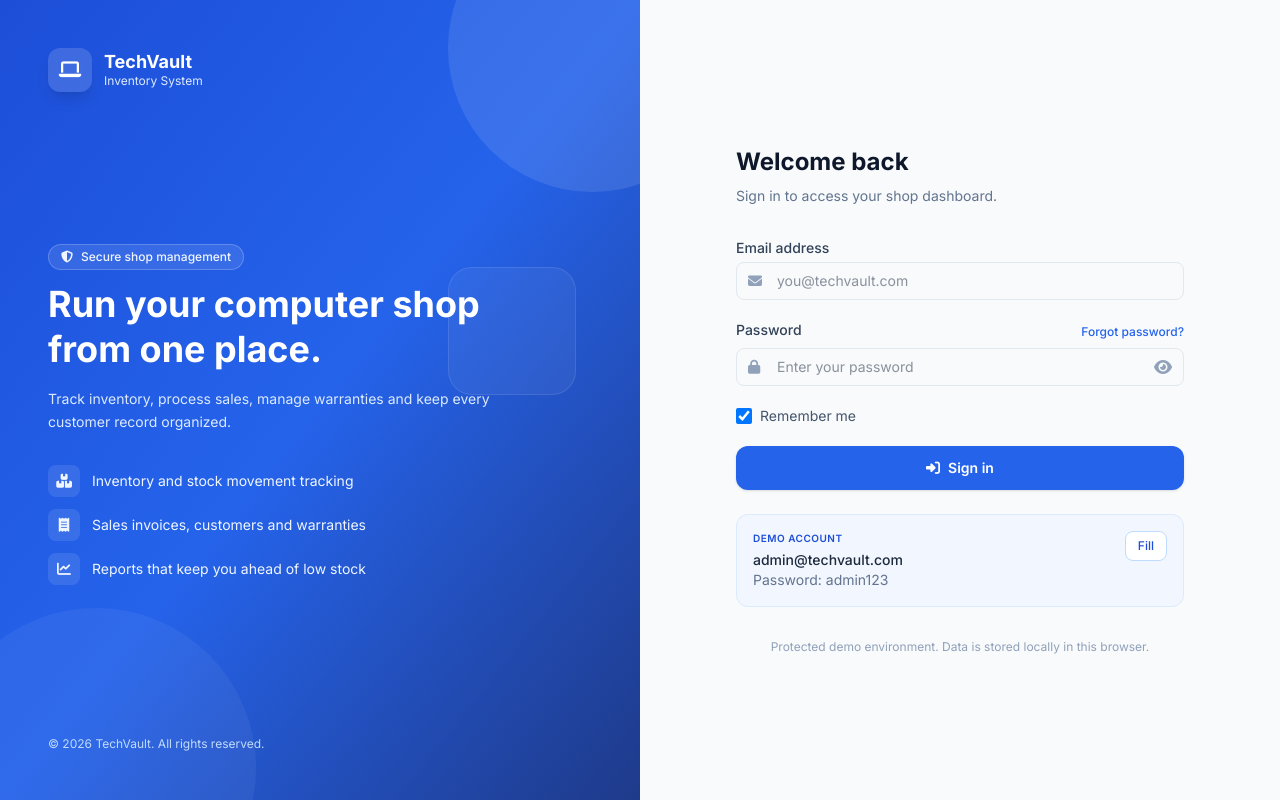
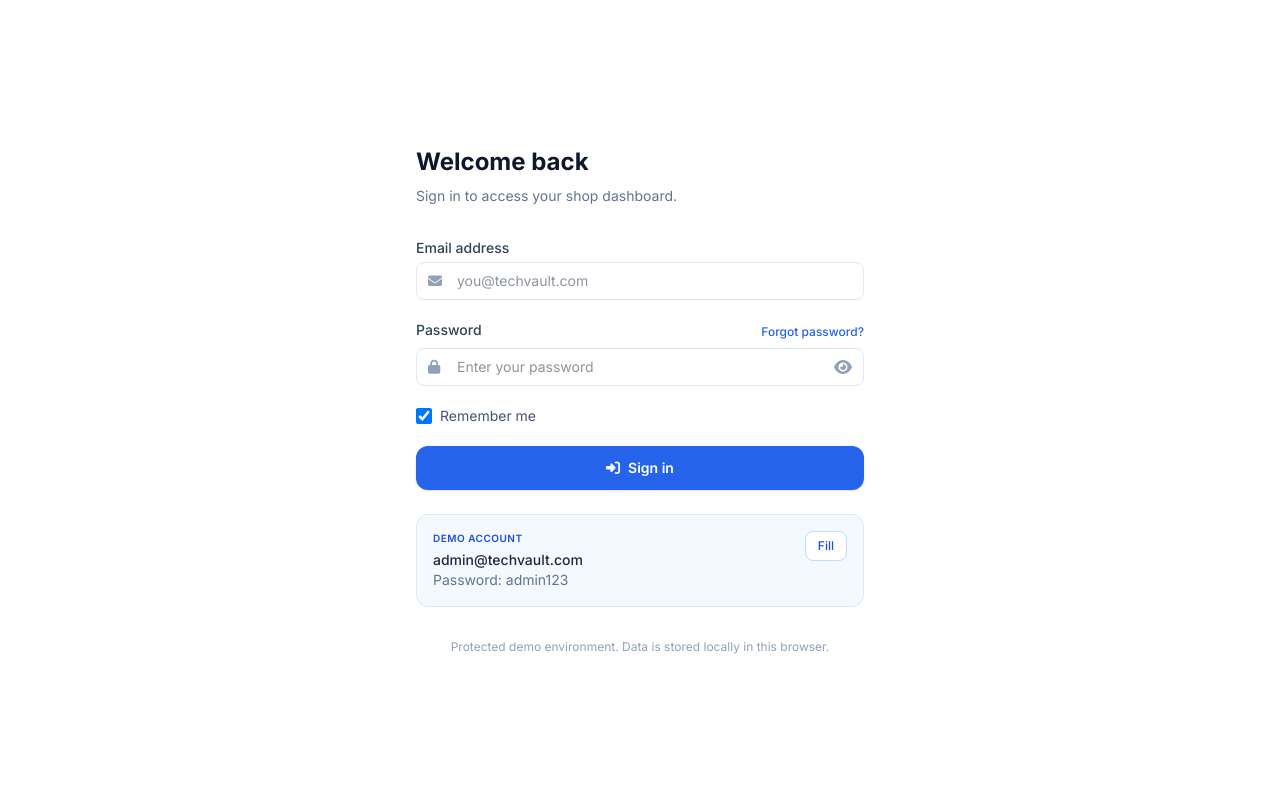
Before and after one commit to thimsin79-bot/sintechshop, a Next.js app: page /login in a window 1280 px wide. Built offline with nearby package versions, Linux system fonts and the light colour scheme.

Commit message:
Simplify login page with white background

```diff
--- a/components/auth/LoginPage.tsx
+++ b/components/auth/LoginPage.tsx
@@ -39,90 +39,19 @@ export function LoginPage() {
 
   if (!ready || user) {
     return (
-      <div className="flex min-h-screen items-center justify-center bg-slate-950">
-        <div className="flex flex-col items-center gap-4">
-          <div className="flex h-12 w-12 items-center justify-center rounded-xl bg-gradient-to-br from-brand-500 to-brand-700 text-white shadow-lg shadow-brand-500/30">
-            <i className="fas fa-laptop text-xl" />
-          </div>
-          <i
-            className="fas fa-circle-notch fa-spin text-brand-400"
-            aria-label="Loading"
-          />
-        </div>
+      <div className="flex min-h-screen items-center justify-center bg-white">
+        <i
+          className="fas fa-circle-notch fa-spin text-2xl text-brand-500"
+          aria-label="Loading"
+        />
       </div>
     );
   }
 
   return (
-    <div className="flex min-h-screen bg-slate-50">
-      <aside className="relative hidden w-1/2 flex-col justify-between overflow-hidden bg-gradient-to-br from-brand-700 via-brand-600 to-brand-900 p-12 text-white lg:flex">
-        <div className="absolute -right-24 -top-24 h-72 w-72 rounded-full bg-white/10" />
-        <div className="absolute -bottom-32 -left-16 h-80 w-80 rounded-full bg-white/5" />
-        <div className="absolute right-16 top-1/3 h-32 w-32 rounded-3xl border border-white/10 bg-white/5" />
-
-        <div className="relative">
-          <div className="flex items-center gap-3">
-            <div className="flex h-11 w-11 items-center justify-center rounded-xl bg-white/15 shadow-lg backdrop-blur">
-              <i className="fas fa-laptop text-lg" />
-            </div>
-            <div>
-              <p className="text-lg font-bold leading-tight">TechVault</p>
-              <p className="text-xs text-brand-100">Inventory System</p>
-            </div>
-          </div>
-        </div>
-
-        <div className="relative max-w-md">
-          <p className="mb-3 inline-flex items-center gap-2 rounded-full border border-white/20 bg-white/10 px-3 py-1 text-xs font-medium text-brand-50">
-            <i className="fas fa-shield-halved" /> Secure shop management
-          </p>
-          <h1 className="text-4xl font-bold leading-tight">
-            Run your computer shop from one place.
-          </h1>
-          <p className="mt-4 text-sm leading-relaxed text-brand-100">
-            Track inventory, process sales, manage warranties and keep every
-            customer record organized.
-          </p>
-
-          <ul className="mt-8 space-y-3 text-sm text-brand-50">
-            <li className="flex items-center gap-3">
-              <span className="flex h-8 w-8 items-center justify-center rounded-lg bg-white/10">
-                <i className="fas fa-boxes-stacked" />
-              </span>
-              Inventory and stock movement tracking
-            </li>
-            <li className="flex items-center gap-3">
-              <span className="flex h-8 w-8 items-center justify-center rounded-lg bg-white/10">
-                <i className="fas fa-receipt" />
-              </span>
-              Sales invoices, customers and warranties
-            </li>
-            <li className="flex items-center gap-3">
-              <span className="flex h-8 w-8 items-center justify-center rounded-lg bg-white/10">
-                <i className="fas fa-chart-line" />
-              </span>
-              Reports that keep you ahead of low stock
-            </li>
-          </ul>
-        </div>
-
-        <p className="relative text-xs text-brand-200">
-          © {new Date().getFullYear()} TechVault. All rights reserved.
-        </p>
-      </aside>
-
-      <main className="flex flex-1 items-center justify-center px-6 py-12">
+    <div className="min-h-screen bg-white">
+      <main className="flex min-h-screen items-center justify-center px-6 py-12">
         <div className="w-full max-w-md">
-          <div className="mb-8 flex items-center gap-3 lg:hidden">
-            <div className="flex h-10 w-10 items-center justify-center rounded-xl bg-gradient-to-br from-brand-500 to-brand-700 text-white shadow-lg shadow-brand-500/30">
-              <i className="fas fa-laptop" />
-            </div>
-            <div>
-              <p className="font-bold leading-tight text-slate-900">TechVault</p>
-              <p className="text-xs text-slate-500">Inventory System</p>
-            </div>
-          </div>
-
           <div className="fade-in">
             <h2 className="text-2xl font-bold text-slate-900">Welcome back</h2>
             <p className="mt-2 text-sm text-slate-500">
@@ -130,11 +59,7 @@ export function LoginPage() {
             </p>
           </div>
 
-          <form
-            onSubmit={handleSubmit}
-            noValidate
-            className="mt-8 space-y-5"
-          >
+          <form onSubmit={handleSubmit} noValidate className="mt-8 space-y-5">
             <div>
               <label htmlFor="login-email" className={labelClass}>
                 Email address
```
